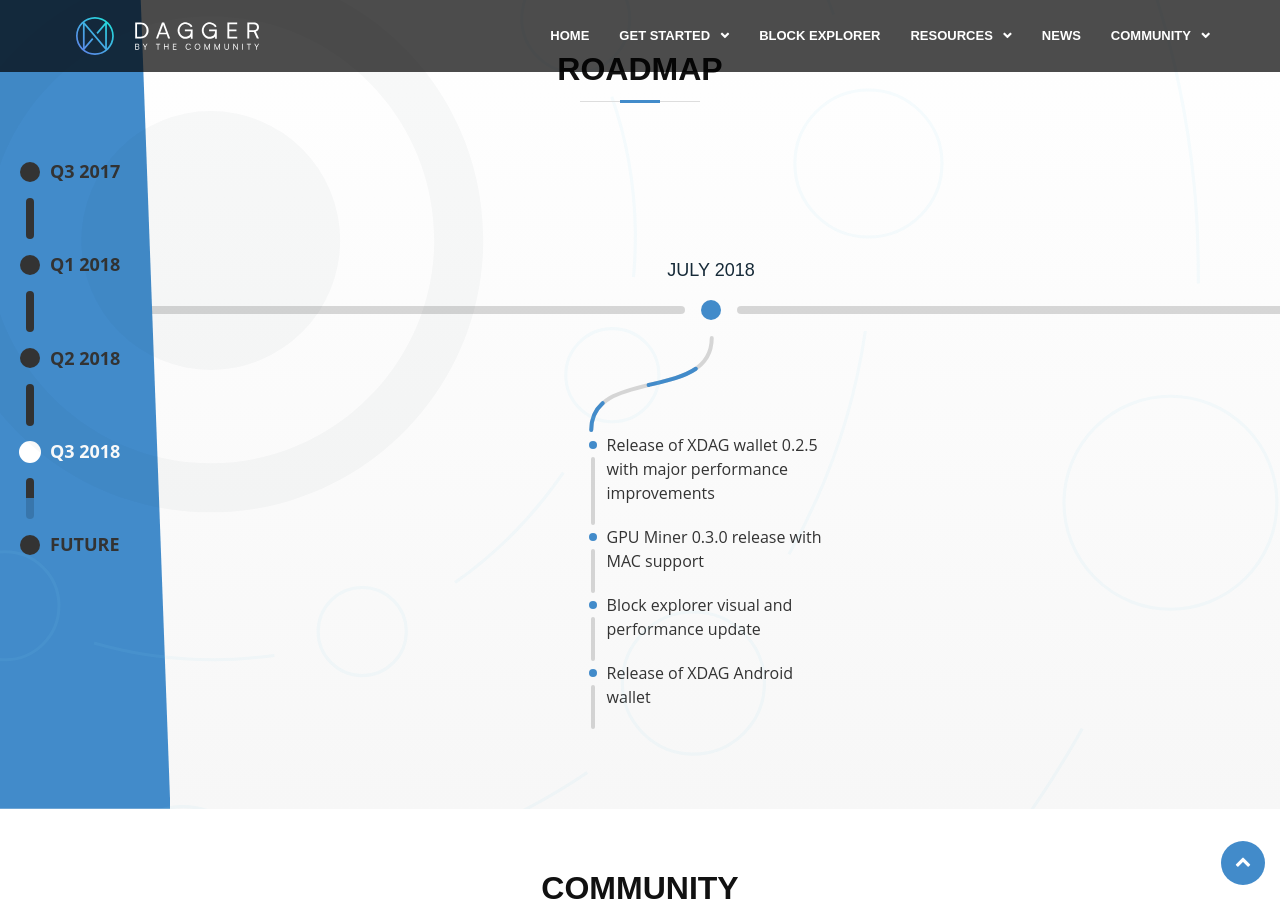
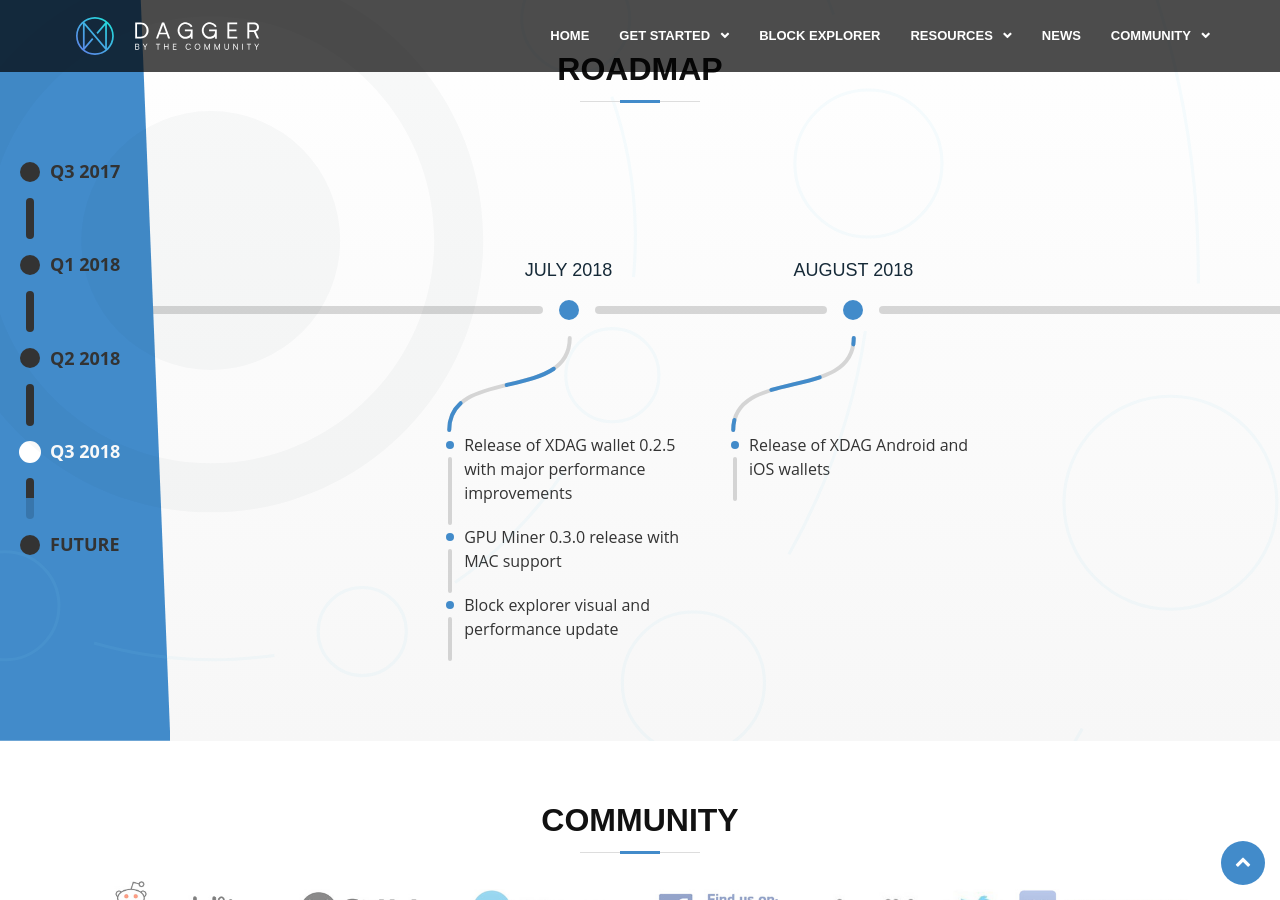
Before and after one commit to XDagger/XDagger.github.io, a Jekyll site: the page built from index.html, in a window 1280 px wide and 900 px high, scrolled down 2694 px. Built offline with Jekyll 4.4.1, drawn with Linux system fonts in a browser that asks for light colours; some web fonts are replaced.

Commit message:
Add iOS release to roadmap

```diff
--- a/_data/roadmap.yml
+++ b/_data/roadmap.yml
@@ -50,7 +50,9 @@
         - Release of XDAG wallet 0.2.5 with major performance improvements
         - GPU Miner 0.3.0 release with MAC support
         - Block explorer visual and performance update
-        - Release of XDAG Android wallet
+    - date: August 2018
+      events:
+        - Release of XDAG Android and iOS wallets
 
 - timeframe: Future
   dates:
```
